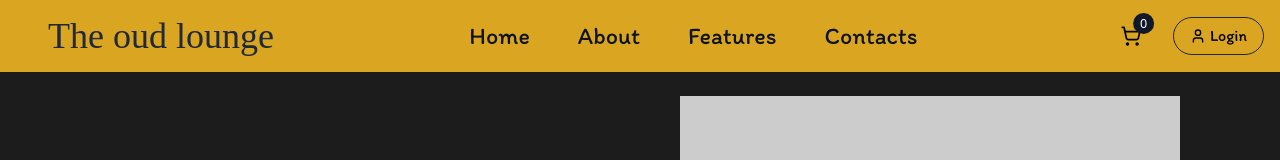
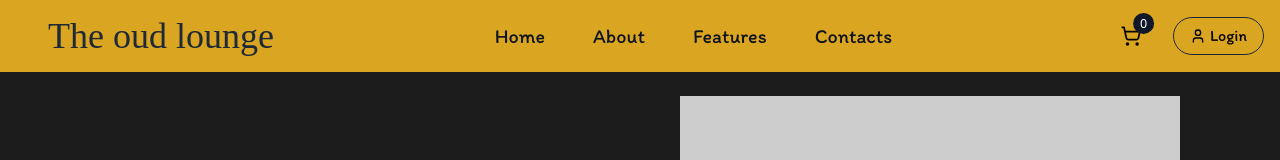
Before and after one commit to Yogipat1977/The_oud_lounge, a React (Vite) app in the folder Frontend/: page / in a window 1280 px wide. Shown: the top 160 px of the page. Built offline with nearby package versions, Linux system fonts and the light colour scheme; a web font is replaced by a local one.

Commit message:
fix: chabged the size of the navigation buttons to xl.

```diff
--- a/Frontend/src/components/header.jsx
+++ b/Frontend/src/components/header.jsx
@@ -59,7 +59,7 @@ export default function Header() {
             <a
               key={item}
               href={`/${item.toLowerCase()}`}
-              className="text-[#0D1321] hover:text-[#003366] relative group transition-all duration-50 hover:scale-110 text-2xl"
+              className="text-[#0D1321] hover:text-[#003366] relative group transition-all duration-50 hover:scale-110 text-xl"
             >
               <span className="transition-colors duration-110 ">{item}</span>
               {/* <span className="absolute -bottom-1 left-0 w-0 h-0.5 bg-blue-600 transition-all duration-150 group-hover:w-full" /> */}
```
